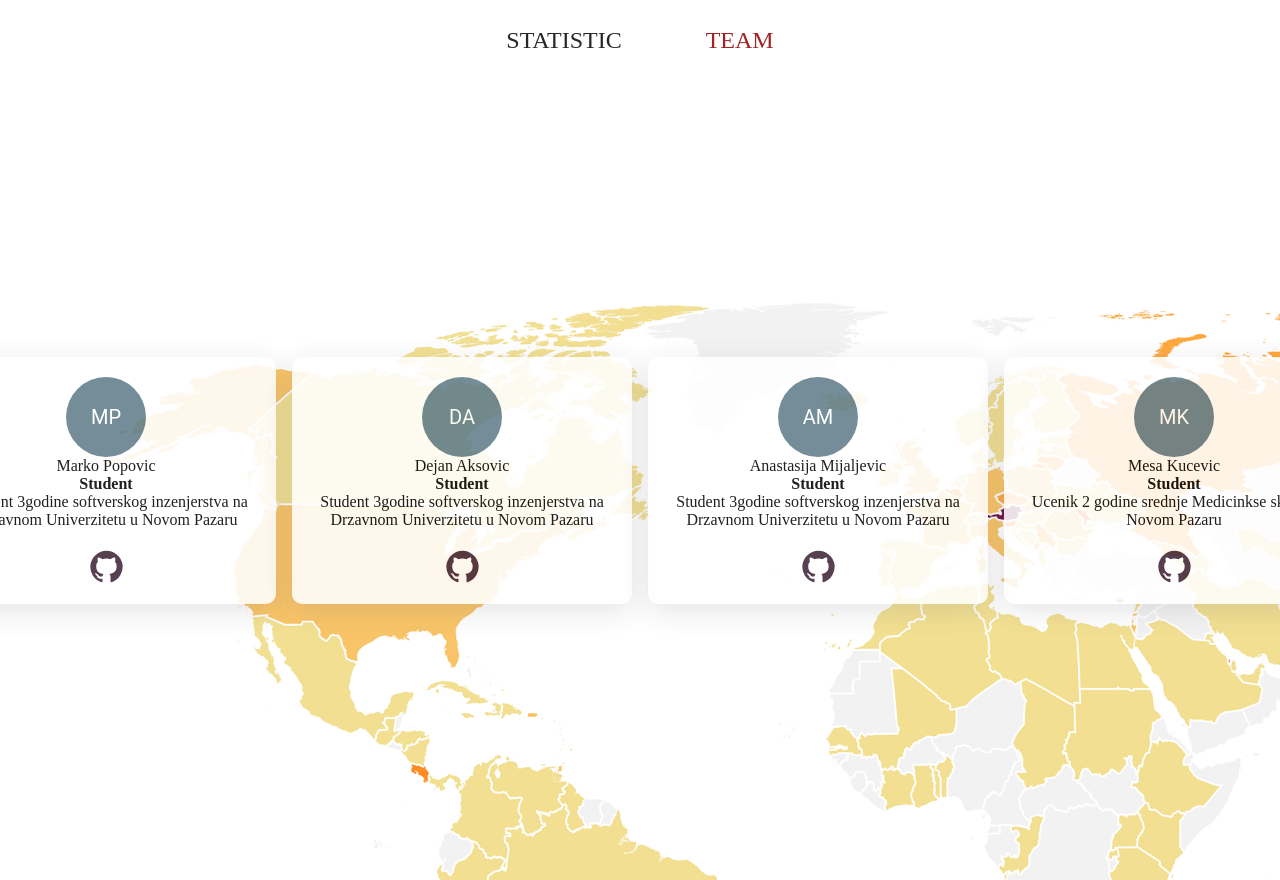
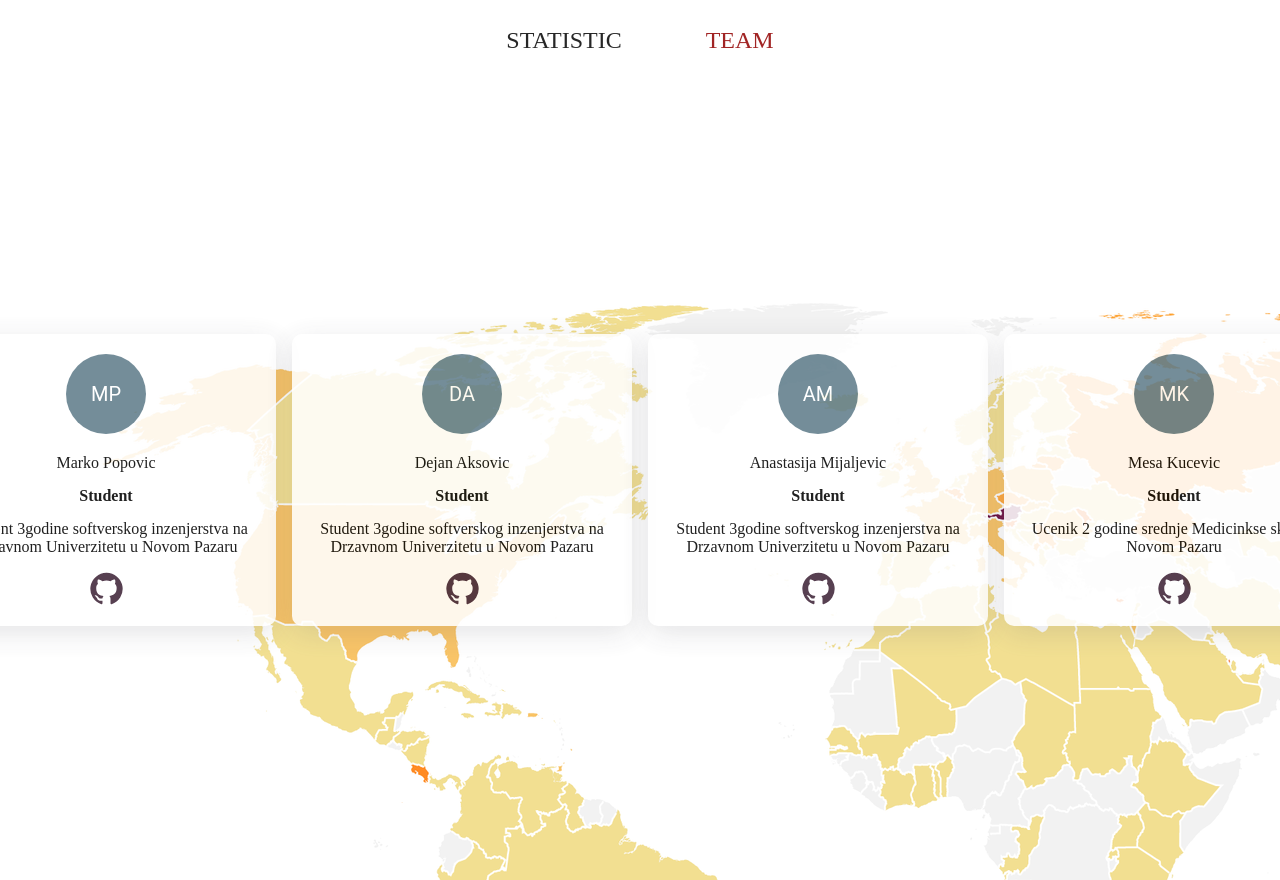
Before and after one commit to popovicmarko/Covid19App, a React (Vite) app in the folder Covid19StatisticApp/: page /team in a window 1280 px wide. Shown: the top 880 px of the page. Built offline with nearby package versions, Linux system fonts and the light colour scheme.

Commit message:
personal-card-update

```diff
--- a/Covid19StatisticApp/src/components/Cards/PersonalCard.css
+++ b/Covid19StatisticApp/src/components/Cards/PersonalCard.css
@@ -5,6 +5,7 @@
     border-radius: 10px;
     opacity: .87;
     width: 300px;
+
     padding: 20px;
     box-shadow: rgba(100, 100, 111, 0.2) 0px 7px 29px 0px;
   }
@@ -12,13 +13,18 @@
     display: flex;
     align-items: center;
     flex-direction: column;
+
   }
+  .avatars{margin-bottom: 20px;}
 
   .content {
     text-align: center;
-    margin-bottom: 20px;
+    padding-bottom: 15px;
+
   }
-
+  .content h4{
+    padding: 15px;
+  }
 
   .card:hover {
     transform: scale(1.05);
```
